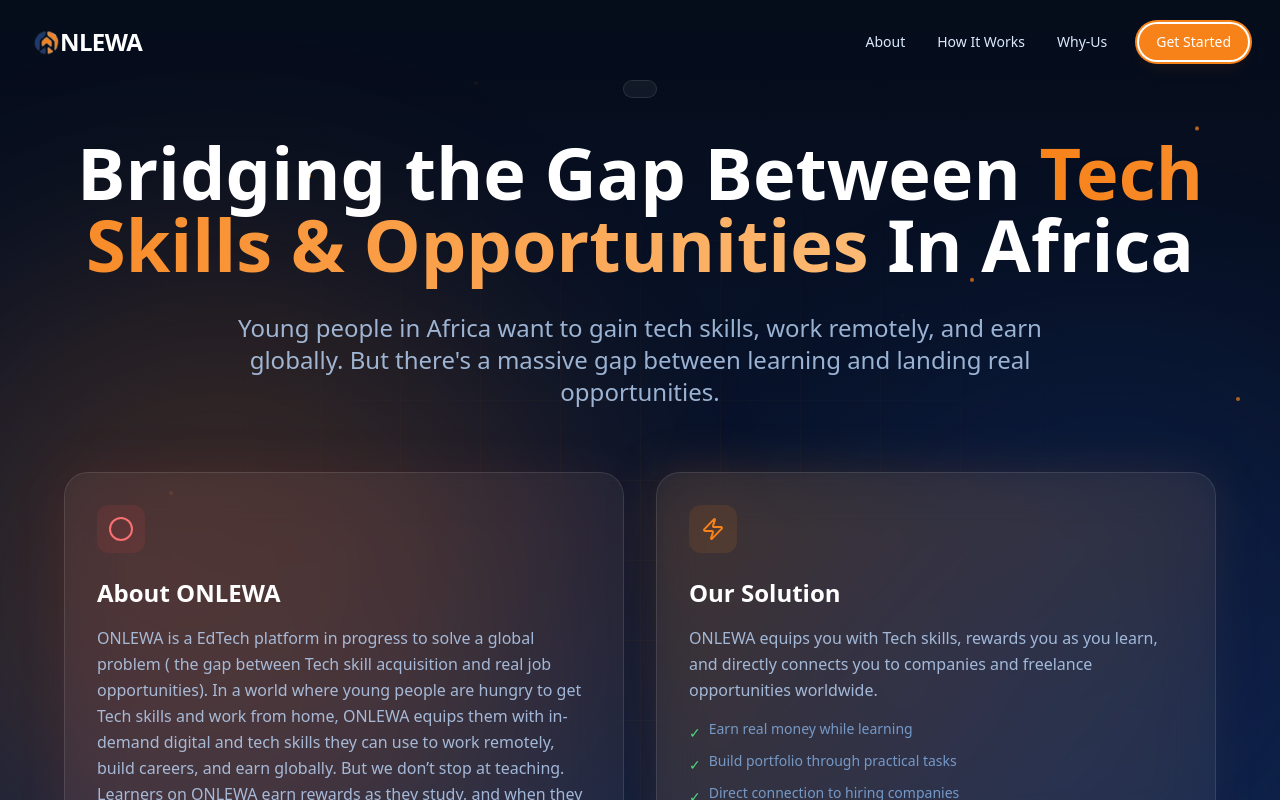
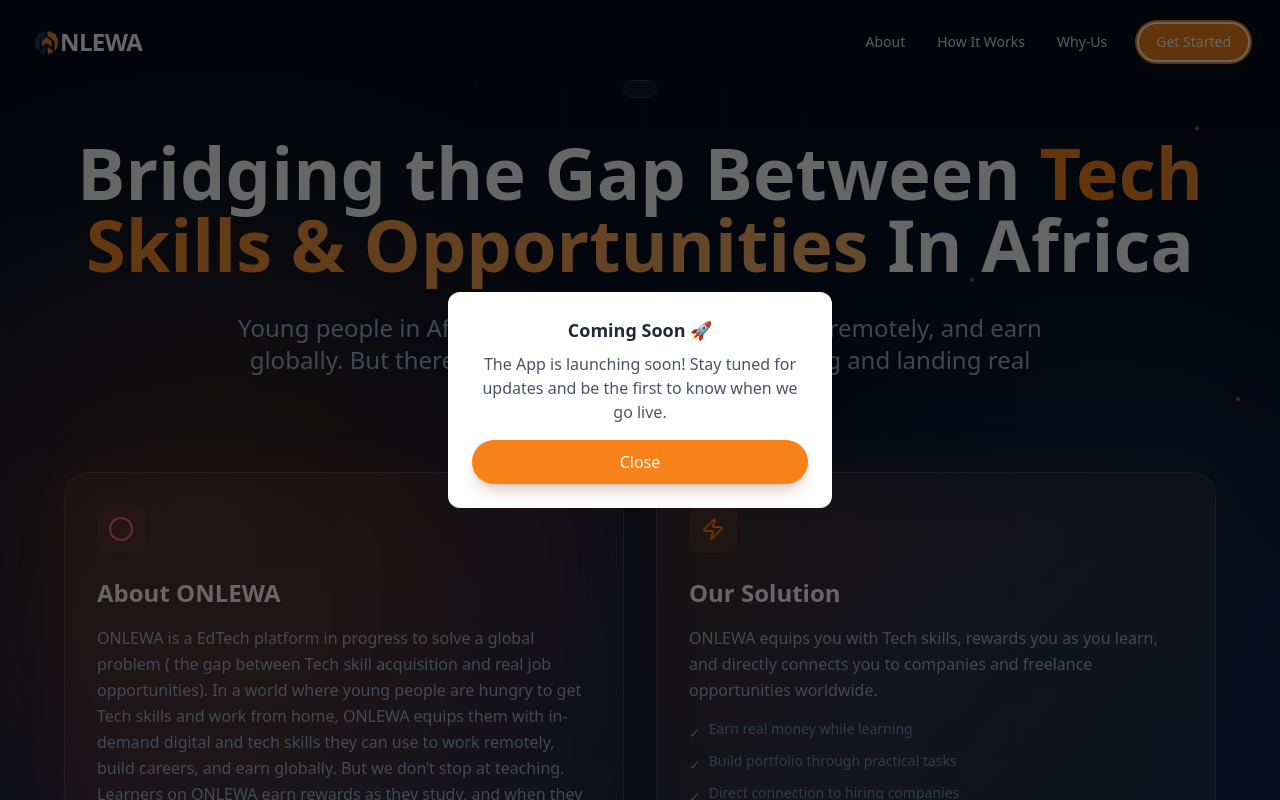
Before and after one commit to NellTech200/onlewa-landing-, a React (Vite) app: page / in a window 1280 px wide. Both pictures are taken after a click on the button "Get Started". Shown: the top 800 px of the page. Built offline with nearby package versions, Linux system fonts and the light colour scheme.

Commit message:
fixed the coming soon button

```diff
--- a/src/components/Navbar.tsx
+++ b/src/components/Navbar.tsx
@@ -31,6 +31,9 @@
       });
     }
   };
+
+  const [showPopup, setShowPopup] = useState(false);
+
   return <>
       <motion.nav className={`fixed top-0 left-0 right-0 z-50 transition-all duration-300 ${isScrolled ? 'bg-[#112650]/80 backdrop-blur-lg border-b border-white/10 py-4' : 'bg-transparent py-6'}`} initial={{
       y: -100
@@ -57,7 +60,9 @@
             {navLinks.map(link => <button key={link.name} onClick={() => scrollToSection(link.href)} className="text-sm font-medium text-blue-100 hover:text-white transition-colors">
                 {link.name}
               </button>)}
-            <Button size="sm">Get Started</Button>
+            <Button size="sm" onClick={() => setShowPopup(true)}>
+              Get Started
+            </Button>
           </div>
 
           {/* Mobile Menu Button */}
@@ -83,11 +88,48 @@
               {navLinks.map(link => <button key={link.name} onClick={() => scrollToSection(link.href)} className="text-xl font-medium text-white hover:text-[#f7821A] transition-colors">
                   {link.name}
                 </button>)}
-              <Button size="lg" className="w-full max-w-xs mt-4">
+              <Button
+                size="lg"
+                className="w-full max-w-xs mt-4"
+                onClick={() => setShowPopup(true)}
+              >
                 Get Started
               </Button>
             </div>
           </motion.div>}
       </AnimatePresence>
+
+      <AnimatePresence>
+  {showPopup && (
+    <motion.div
+      className="fixed inset-0 z-50 flex items-center justify-center bg-black/60"
+      initial={{ opacity: 0 }}
+      animate={{ opacity: 1 }}
+      exit={{ opacity: 0 }}
+    >
+      <motion.div
+        className="bg-white rounded-xl p-6 max-w-sm w-full text-center"
+        initial={{ scale: 0.9 }}
+        animate={{ scale: 1 }}
+        exit={{ scale: 0.9 }}
+      >
+        <h2 className="text-lg font-bold text-gray-800">
+          Coming Soon 🚀
+        </h2>
+        <p className="text-gray-600 mt-2">
+          The App is launching soon! Stay tuned for updates and be the first to know when we go live.
+        </p>
+
+        <Button
+          className="mt-4 w-full"
+          onClick={() => setShowPopup(false)}
+        >
+          Close
+        </Button>
+      </motion.div>
+    </motion.div>
+  )}
+</AnimatePresence>
+
     </>;
 }
```
